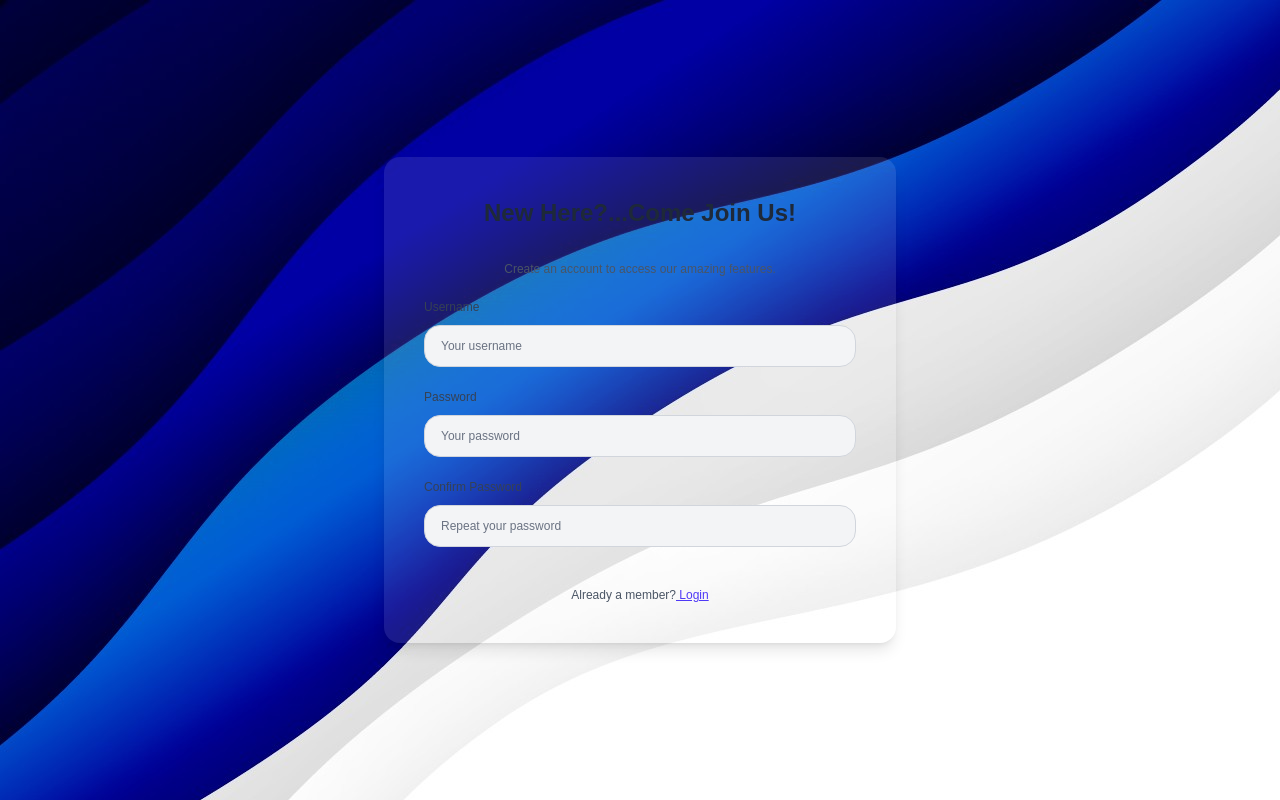
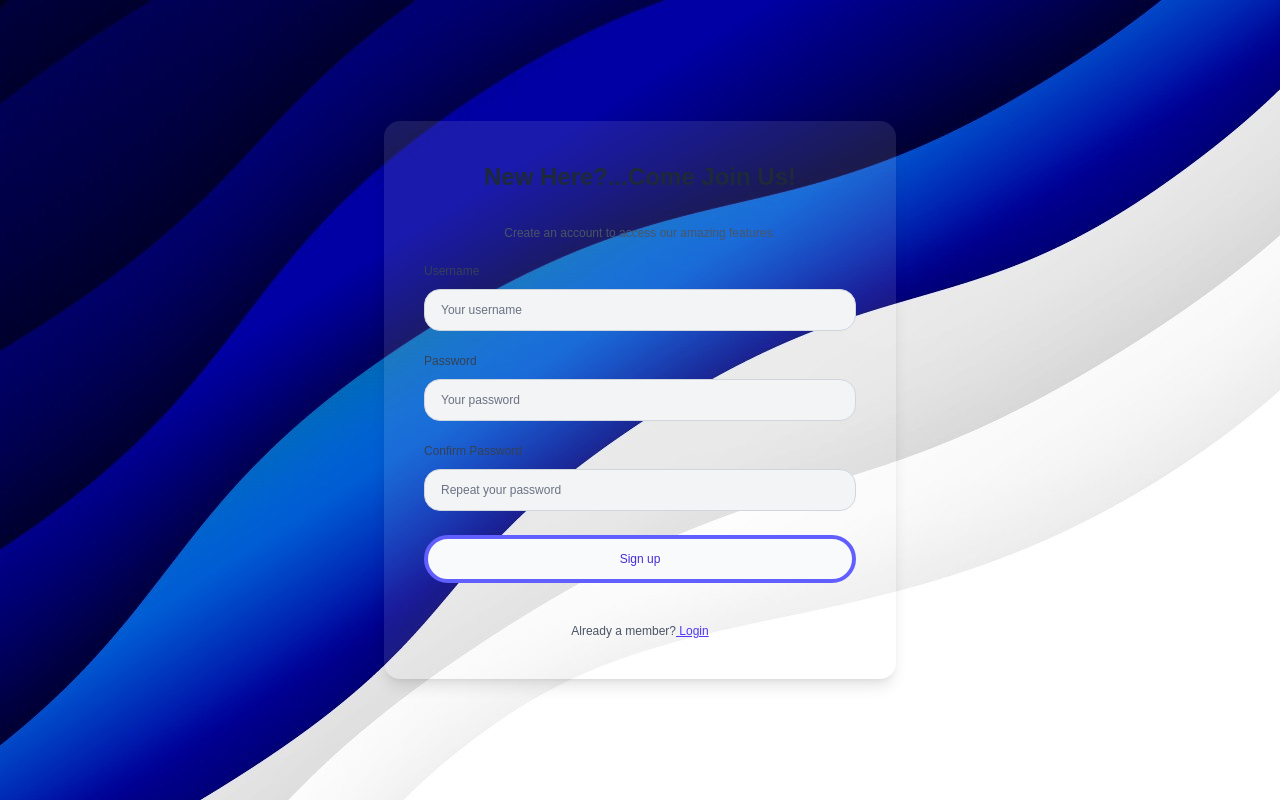
Before and after one commit to samruddhi1499/FinSight-FE, a Next.js app: page /register in a window 1280 px wide. Built offline with nearby package versions, Linux system fonts and the light colour scheme.

Commit message:
adding loaders in register and login

```diff
--- a/src/app/register/page.tsx
+++ b/src/app/register/page.tsx
@@ -131,7 +131,7 @@ export default function Register() {
               <div className="text-right text-red-500 pr-2.5 font-bold pt-2.5">{`! ${formState.errors["Confirmed"]}`}</div>
             )}
           </div>
-          {isPending && (
+          {!isPending && (
           <button className="lqd-btn group inline-flex items-center justify-center gap-1.5 font-medium rounded-full transition-all hover:-translate-y-0.5 hover:shadow-xl lqd-btn-primary bg-b text-indigo-700 hover:border-indigo-300 border-4 border-indigo-500 bg-gray-50 focus-visible:bg-indigo-700 focus-visible:shadow-indigo-300/10 px-5 py-3" id="LoginhtmlFormButton" type="submit">
             Sign up
           </button>)}
```
